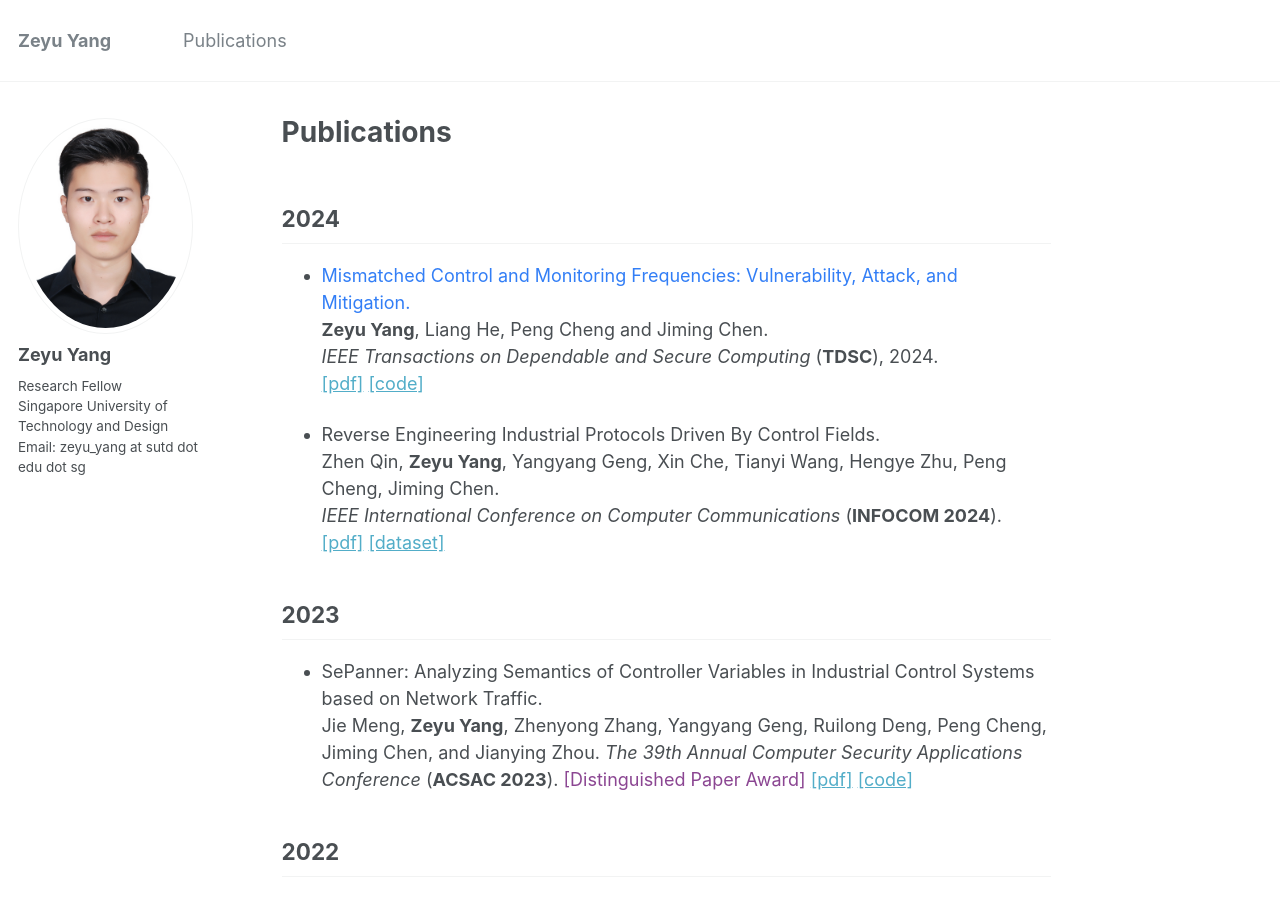
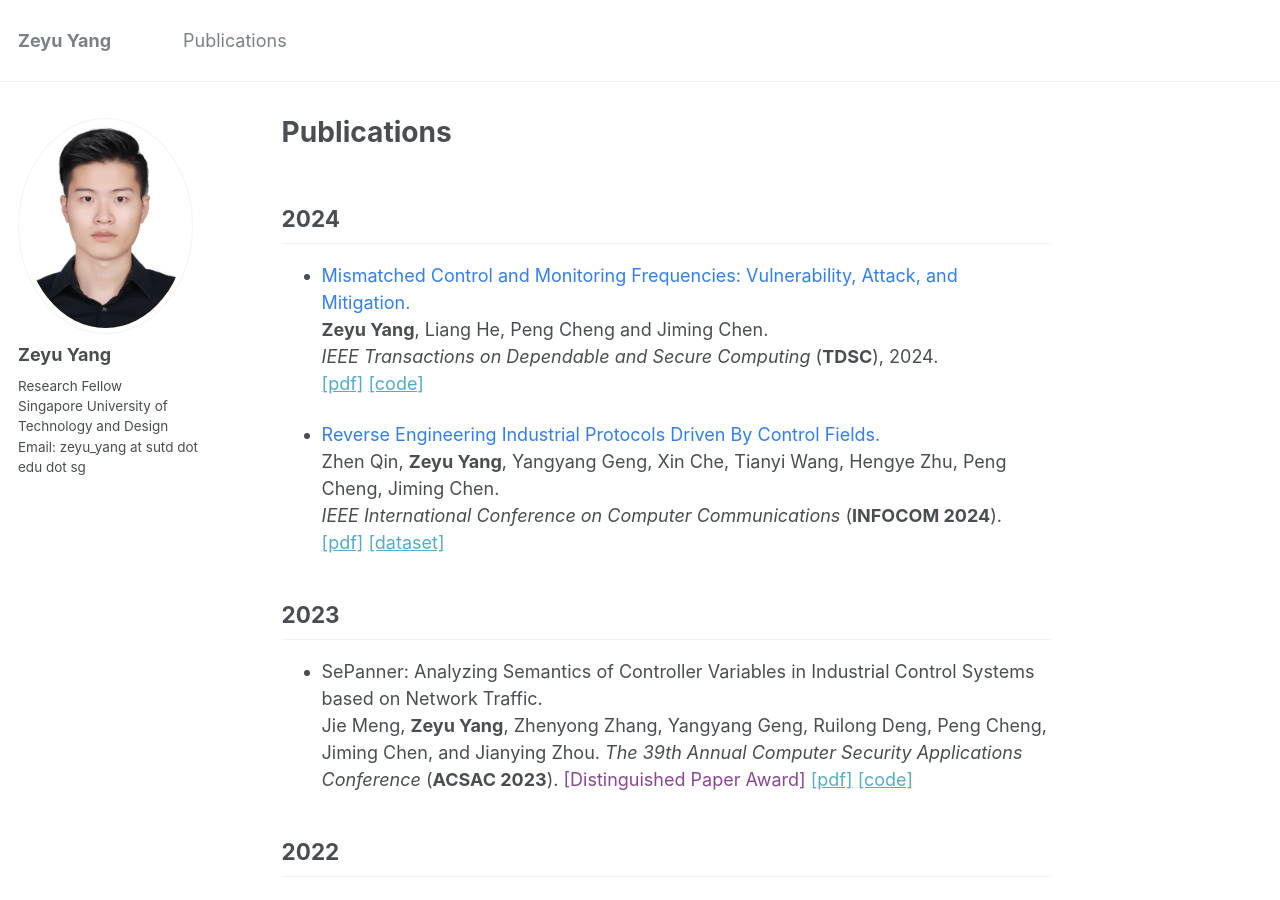
Before and after one commit to zeyuid/zeyuid.github.io, a Jekyll site: the page built from _pages/publications.md, in a window 1280 px wide and 900 px high. Built offline with Jekyll 4.4.1, drawn with Linux system fonts in a browser that asks for light colours.

Commit message:
add file

```diff
--- a/_pages/publications.md
+++ b/_pages/publications.md
@@ -17,8 +17,8 @@ author_profile: true
 [[pdf]](https://ieeexplore.ieee.org/document/10495752)
 [[code]](https://github.com/zeyuid/PLCSage)
 
-* Reverse Engineering Industrial Protocols Driven By Control Fields.
-<br>
+* <font color="#327ef6">Reverse Engineering Industrial Protocols Driven By Control Fields.</font>
+<!-- <br> -->
 Zhen Qin, **Zeyu Yang**, Yangyang Geng, Xin Che, Tianyi Wang, Hengye Zhu, Peng Cheng, Jiming Chen.
 <br>
 <i>IEEE International Conference on Computer Communications</i> (**INFOCOM 2024**).
```
